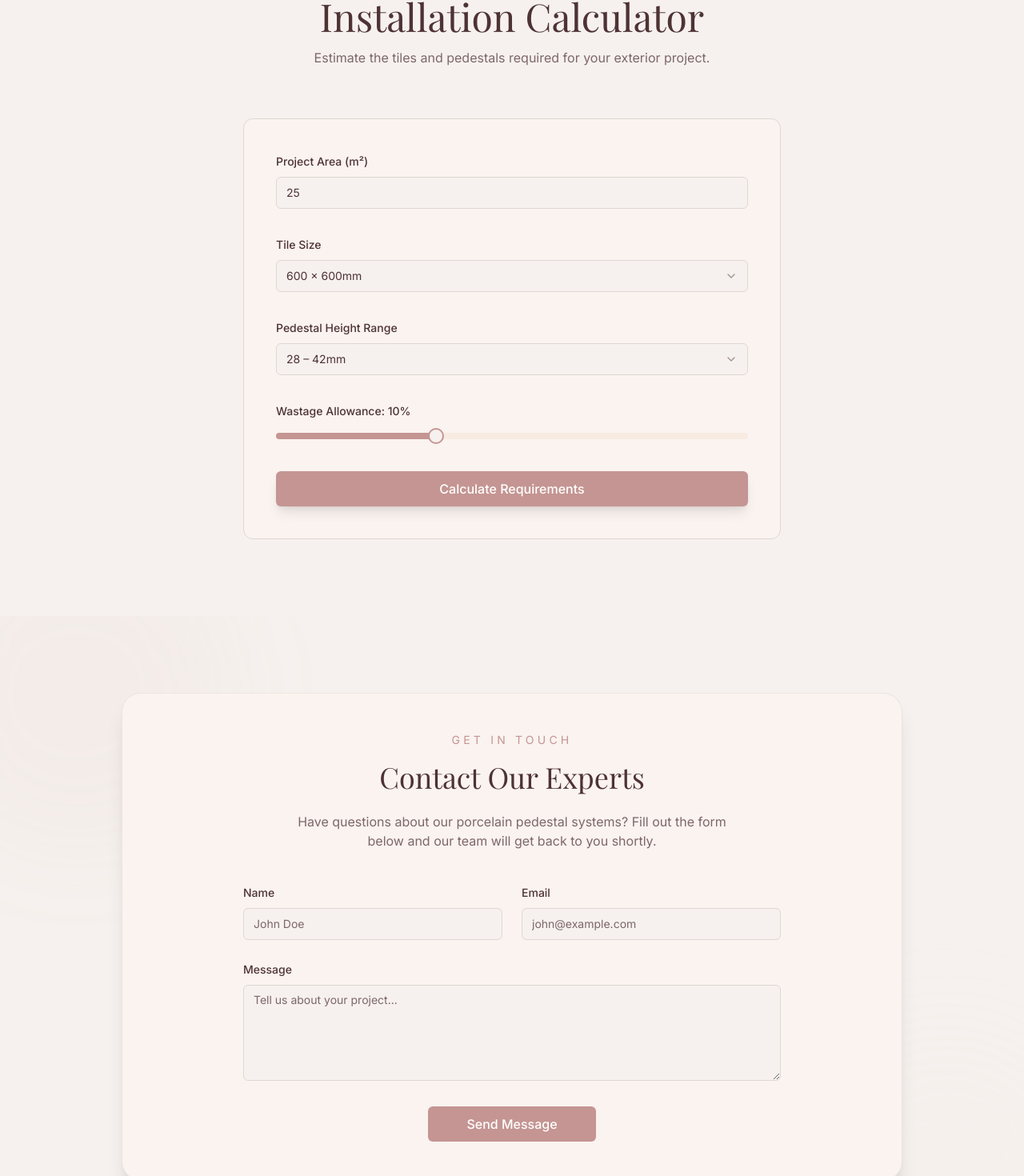
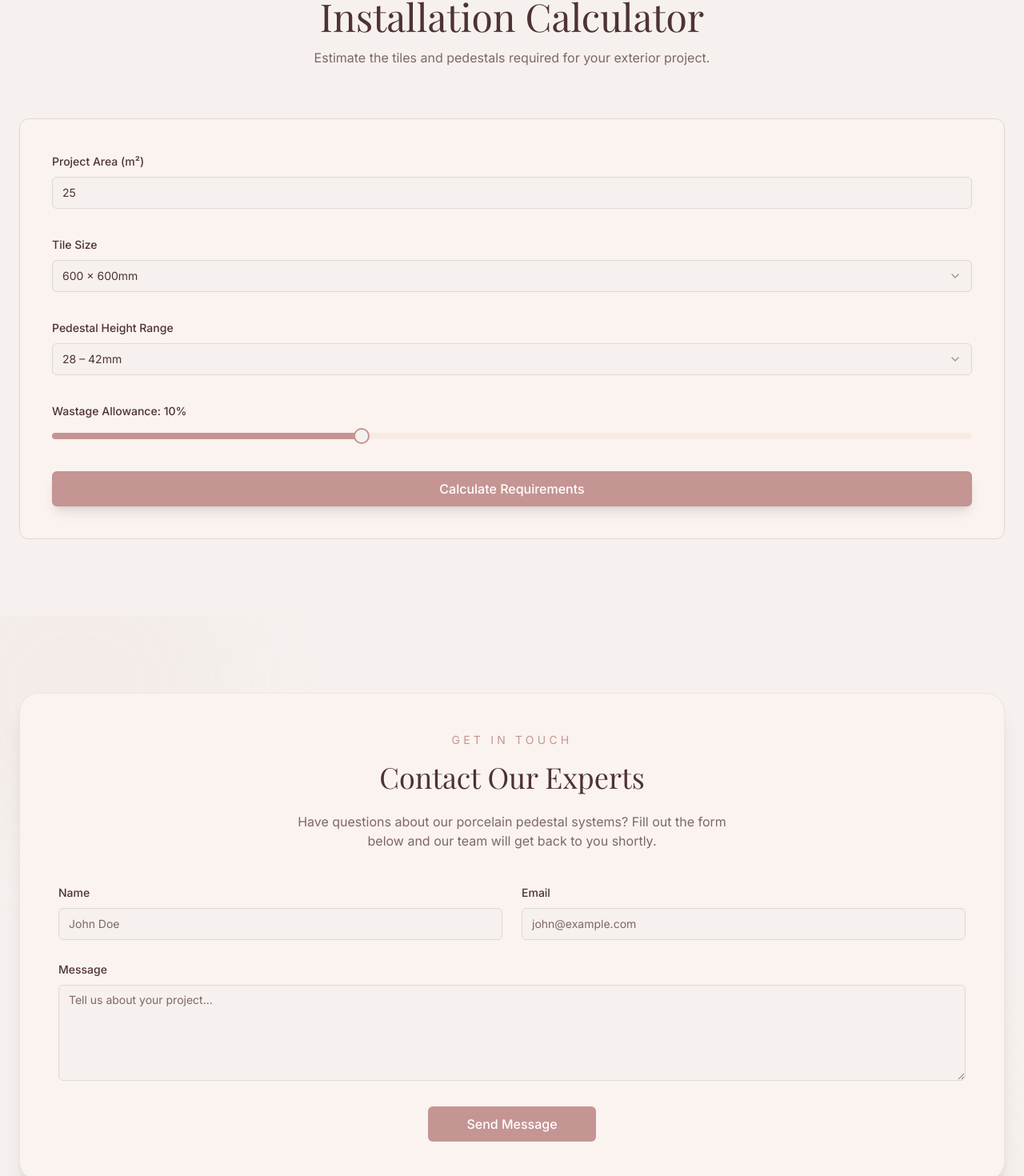
Before and after one commit to SamisDone/Atelier-De-Luca, a Next.js app: page / in a window 1280 px wide. Shown: the part 5379-6849 px from the top of the page at 80% size. Built offline with nearby package versions, Linux system fonts and the light colour scheme.

Commit message:
fix: widen Calculator and Contact sections to full viewport width

```diff
--- a/src/components/Calculator.tsx
+++ b/src/components/Calculator.tsx
@@ -105,7 +105,7 @@ const CalculatorContent = () => {
           whileInView={{ opacity: 1, y: 0 }}
           viewport={{ once: true }}
           transition={{ duration: 0.6, delay: 0.1 }}
-          className="max-w-2xl mx-auto"
+          className=""
         >
           <div className="bg-card rounded-xl border border-border p-8 md:p-10">
             <Form {...form}>
--- a/src/components/Contact.tsx
+++ b/src/components/Contact.tsx
@@ -6,7 +6,7 @@ import { Button } from "./ui/button";
 const Contact = () => {
   return (
     <section id="contact" className="py-24 bg-background relative overflow-hidden flex items-center justify-center">
-      <div className="container relative z-10 mx-auto px-6 max-w-5xl">
+      <div className="container relative z-10 mx-auto px-6">
         <motion.div
           initial={{ opacity: 0, y: 20 }}
           whileInView={{ opacity: 1, y: 0 }}
@@ -24,7 +24,7 @@ const Contact = () => {
             Have questions about our porcelain pedestal systems? Fill out the form below and our team will get back to you shortly.
           </p>
 
-          <form className="space-y-6 max-w-2xl mx-auto text-left" onSubmit={(e) => e.preventDefault()}>
+          <form className="space-y-6 mx-auto text-left" onSubmit={(e) => e.preventDefault()}>
             <div className="grid grid-cols-1 sm:grid-cols-2 gap-6">
               <div className="space-y-2">
                 <label htmlFor="name" className="text-sm font-medium leading-none text-foreground">Name</label>
```
